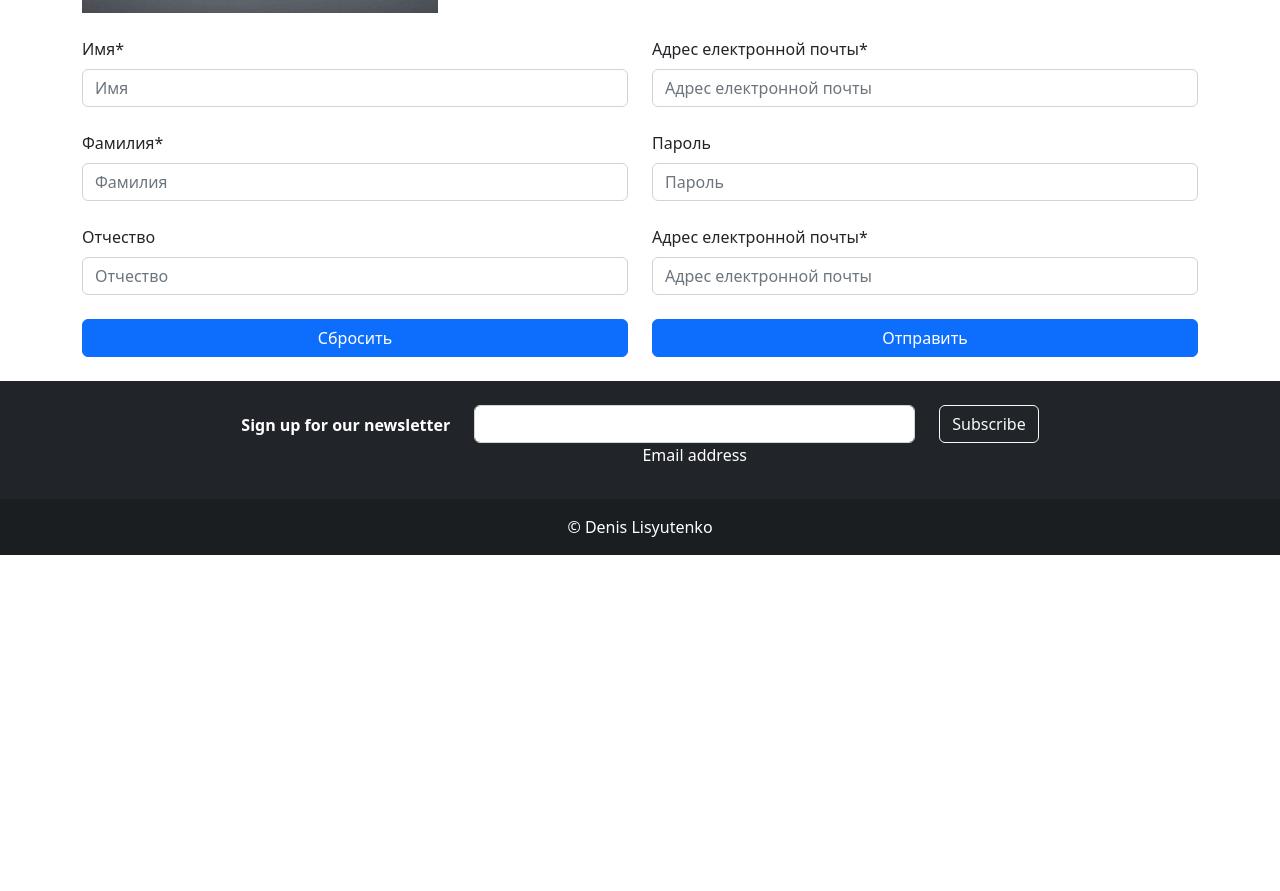
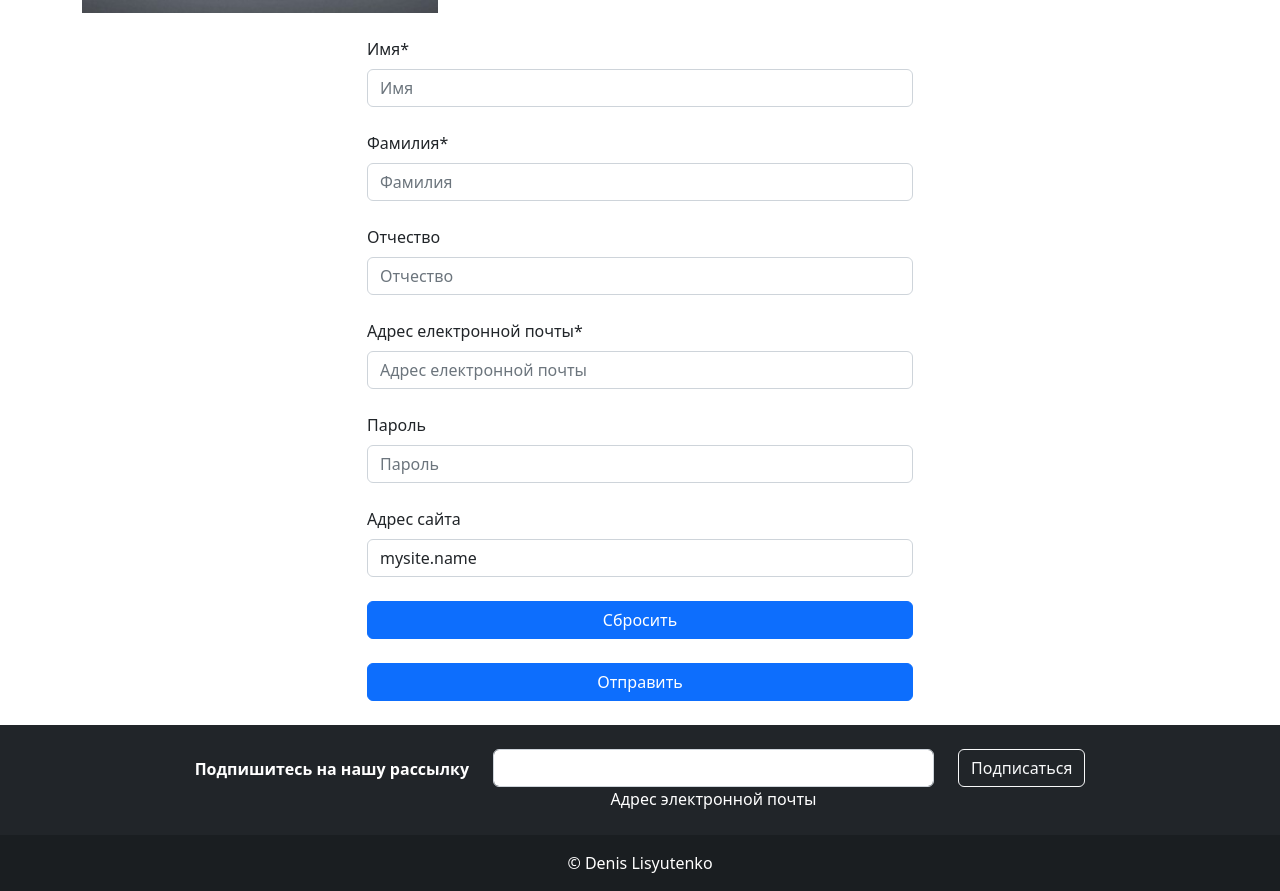
Before and after one commit to denislisyutenko/bootstrup_temp, a website: page index.html in a window 1280 px wide. Shown: the part 660-1551 px from the top of the page. Before the commit the page ends 1215 px from the top, so only its background shows below. Drawn offline with nearby package versions, Linux system fonts and the light colour scheme.

Commit message:
final 1.0

```diff
--- a/index.html
+++ b/index.html
@@ -1,5 +1,5 @@
 <!doctype html>
-<html lang="en">
+<html lang="zxx">
 
 <head>
   <meta charset="utf-8">
@@ -182,9 +182,52 @@
     </div>
   </div>
 
+
   <div class="container">
+    <div class="row d-flex justify-content-center">
+
+      <div class="col-xl-6">
+        <form action="#">
+          <div class="my-4">
+            <label class="form-label" for="name">Имя*</label>
+            <input class="form-control" id="name" type="text" placeholder="Имя">
+          </div>
+          <div class="my-4">
+            <label class="form-label" for="surname">Фамилия*</label>
+            <input class="form-control" id="surname" type="text" placeholder="Фамилия">
+          </div>
+          <div class="my-4">
+            <label class="form-label" for="fullname">Отчество</label>
+            <input class="form-control" id="fullname" type="text" placeholder="Отчество">
+          </div>
+
+          <div class="my-4">
+            <label class="form-label" for="email">Адрес електронной почты*</label>
+            <input class="form-control" id="email" type="text" placeholder="Адрес електронной почты">
+          </div>
+          <div class="my-4">
+            <label class="form-label" for="password">Пароль</label>
+            <input class="form-control" id="password" type="password" placeholder="Пароль">
+          </div>
+          <div class="my-4">
+            <label class="form-label" for="url">Адрес сайта</label>
+            <input class="form-control" id="url" type="text" name="url" value="mysite.name"
+              placeholder="Адрес вашего сайта">
+          </div>
+          <div>
+            <button class="btn btn-primary d-block w-100 mb-4" type="reset">Сбросить</button>
+            <button class="btn btn-primary d-block w-100" type="submit">Отправить</button>
+          </div>
+
+        </form>
+      </div>
+
+    </div>
+  </div>
+
+  <!-- <div class="container">
     <div class="row">
-      <div class="col-6">
+      <div class="col-6 col-md-12">
         <form action="">
           <div class="my-4">
             <label class="form-label" for="name">Имя*</label>
@@ -203,7 +246,7 @@
           </div>
         </form>
       </div>
-      <div class="col-6">
+      <div class="col-6 col-md-12">
         <form action="">
           <div class="my-4">
             <label class="form-label" for="email">Адрес електронной почты*</label>
@@ -223,31 +266,30 @@
         </form>
       </div>
     </div>
-  </div>
+  </div> -->
+
   <footer class="bg-dark text-center text-white mt-4">
     <div class="container p-4 pb-0">
-      <section class="">
-        <form action="">
+      <form action="#">
         <div class="row d-flex justify-content-center">
           <div class="col-auto">
             <p class="pt-2">
-                <strong>Sign up for our newsletter</strong>
+              <strong>Подпишитесь на нашу рассылку</strong>
             </p>
           </div>
           <div class="col-md-5 col-12">
-              <div class="form-outline form-white mb-4">
+            <div class="form-outline form-white mb-3">
               <input type="email" id="form5Example29" class="form-control" />
-                <label class="form-label" for="form5Example29">Email address</label>
+              <label class="form-label" for="form5Example29">Адрес электронной почты</label>
             </div>
           </div>
           <div class="col-auto">
             <button type="submit" class="btn btn-outline-light mb-4">
-                Subscribe
+              Подписаться
             </button>
           </div>
         </div>
       </form>
-      </section>
     </div>
     <div class="text-center p-3" style="background-color: rgba(0, 0, 0, 0.2);">
       © Denis Lisyutenko
```
Lines whose indentation alone changed are shown as unchanged.
